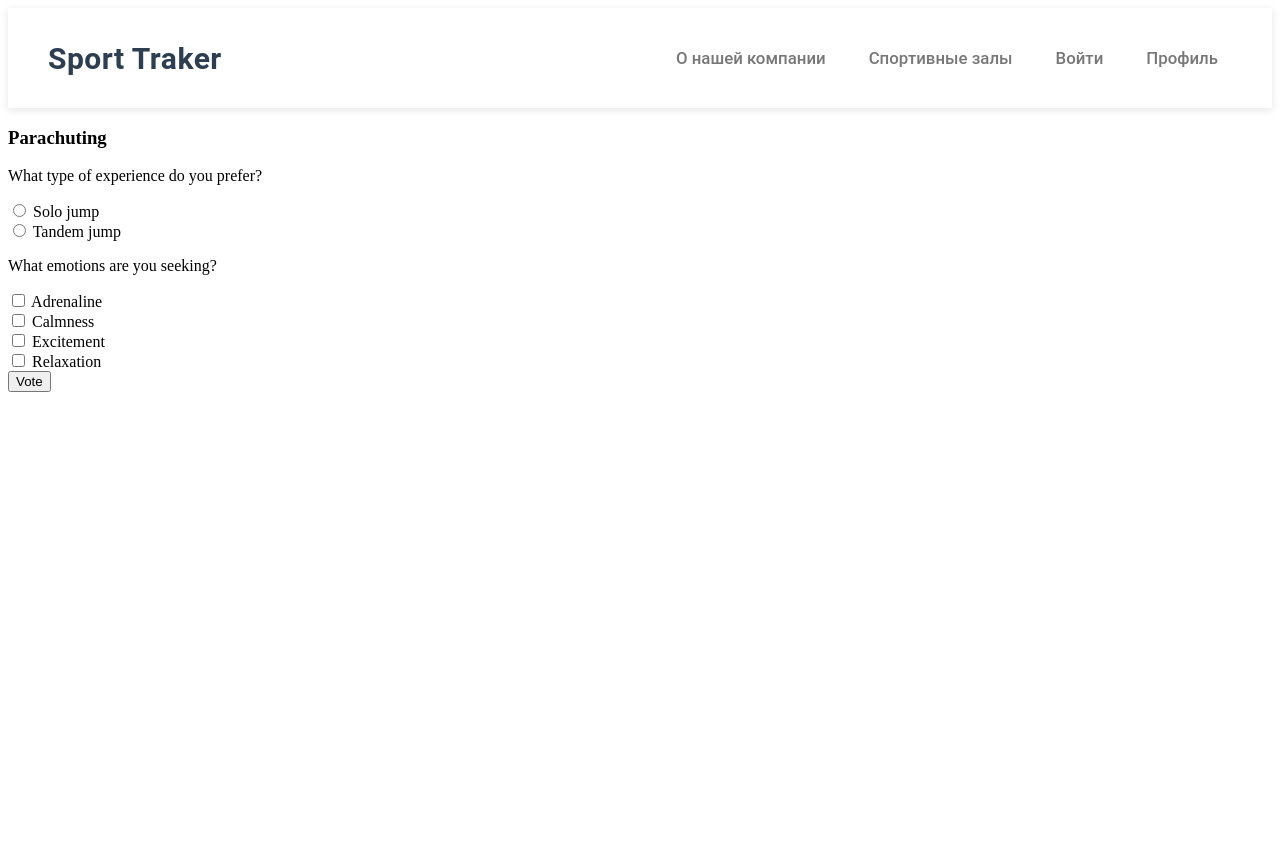
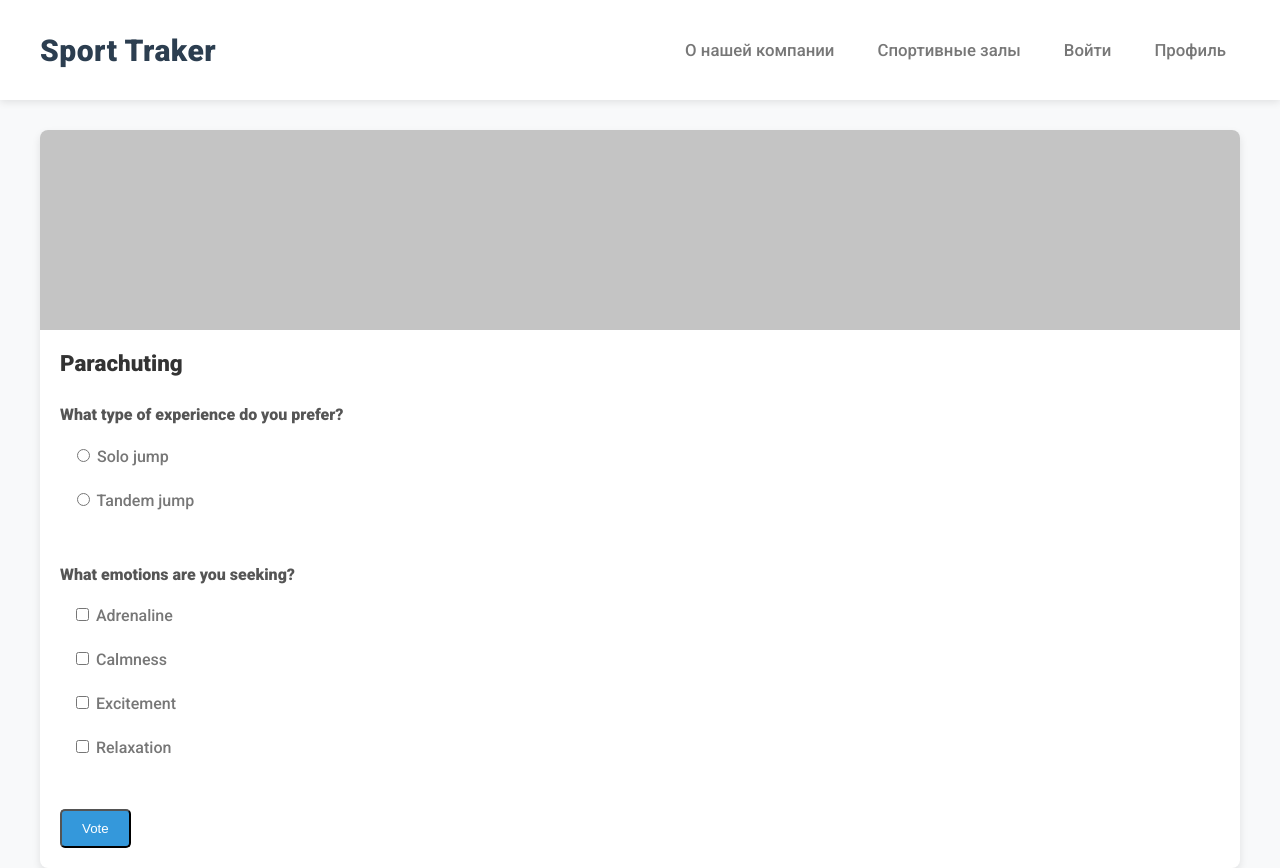
Before and after one commit to MaximSb716/sport_tracker, a Django app: page /survey/ in a window 1280 px wide. Before the commit the page ends 392 px from the top, so only its background shows below. Run offline with Django 5.2, Linux system fonts and the light colour scheme.

Commit message:
Add files via upload

```diff
--- /dev/null
+++ b/main/static/survey.css
@@ -0,0 +1,136 @@
+@import url('https://fonts.googleapis.com/css2?family=Roboto:wght@300&display=swap');
+
+@import url('https://fonts.googleapis.com/css2?family=Roboto:wght@500;900&display=swap');
+
+
+body {
+    margin: 0;
+    font-family: 'Roboto', sans-serif;
+    justify-content: center;
+    align-items: center;
+    min-height: 100vh;
+    background-color: #f8f9fa;
+}
+
+
+.container {
+    display: flex;
+    margin-left: auto;
+    margin-right: auto;
+    margin-top: 30px;
+    flex-wrap: wrap;
+    justify-content: center;
+    max-width: 1200px;
+    width: 100%;
+    gap: 20px;
+}
+
+.item {
+    flex: 1 1 300px;
+    background-color: #ffffff;
+    border-radius: 8px;
+    box-shadow: 0 4px 8px rgba(0, 0, 0, 0.1);
+    overflow: hidden;
+    display: flex;
+    flex-direction: column;
+    transition: transform 0.3s ease;
+}
+
+
+.img {
+    height: 200px;
+    background-size: cover;
+    background-position: center;
+    background-color: #c4c4c4;
+}
+
+.img-first {
+
+}
+
+.img-second {
+
+}
+
+.img-third {
+
+}
+
+.card {
+    padding: 20px;
+    display: flex;
+    flex-direction: column;
+    flex: 1;
+}
+
+.card h3 {
+    margin-top: 0;
+    margin-bottom: 10px;
+    font-size: 1.4em;
+    color: #333333;
+}
+
+.card p {
+    margin-bottom: 15px;
+    color: #555555;
+    line-height: 1.6;
+    flex: 1;
+}
+
+.card_link {
+    text-decoration: none;
+    background-color: #007bff;
+    color: white;
+    padding: 10px 15px;
+    border-radius: 4px;
+    align-self: flex-start;
+    transition: background-color 0.3s ease;
+}
+
+@media (max-width: 768px) {
+    body {
+        padding: 10px;
+    }
+    .container {
+      padding: 0 10px;
+    }
+    .item {
+         flex: 1 1 100%;
+    }
+
+}
+.question {
+    margin-bottom: 20px;
+}
+
+.question p {
+    font-weight: bold;
+    margin-bottom: 10px;
+}
+.options_cards {
+    text-align: left;
+}
+
+.options_cards label {
+    display: block;
+    margin-bottom: 5px;
+}
+.card_link {
+    display: inline-block;
+    padding: 10px 20px;
+    background-color: #3498db;
+    color: white;
+    text-decoration: none;
+    border-radius: 5px;
+    transition: background-color 0.3s ease;
+}
+.options_cards {
+    text-decoration: none;
+    color: #777;
+    font-weight: 500;
+    transition: color 0.3s ease, background-color 0.3s ease;
+    padding: 8px 12px;
+    border-radius: 4px;
+    white-space: nowrap;
+    flex-shrink: 0;
+}
--- a/main/templates/catalog.html
+++ b/main/templates/catalog.html
@@ -18,7 +18,7 @@
           <div class="card">
             <h3>{{category.name}}</h3>
             <p>{{category.description}}</p>
-            <a class="card_link" href="{% url 'voting'%}?id={{category.id}}">Learn more</a>
+            <a class="card_link" href="{% url 'voting'%}?id={{category.id}}">Принять заявку</a>
           </div>
         </div>
         {% endfor %}
--- a/main/templates/new_voting.html
+++ b/main/templates/new_voting.html
@@ -13,11 +13,11 @@
 {% if is_auth %}
 <body>
     <div class="about_us_conteiner">
-        <h1>Создай своё голосование!</h1>
+        <h1>Создайте заявку на получение инвентаря!</h1>
         <form action="/voting/new" method="post">
             {% csrf_token %}
             <div>
-                <p><b>Напиши заголовок голосования</b></p>
+                <p><b>Напиши название предмета</b></p>
                 <input type="text" name="about_label" maxlength="100" required id="id_about_label">
             </div>
             <div>
--- a/main/views.py
+++ b/main/views.py
@@ -21,7 +21,9 @@ def catalog(request):
     return render(request, 'catalog.html', context)
 
 def profile(request):
-    context = {}
+    context = {"is_auth": False}
+    if request.user.is_authenticated:
+        context["is_auth"] = True
     return render(request, 'profile.html', context)
 
 @csrf_exempt
```
Also changed, not shown: main/static/profile.css (+9 -1 lines), main/templates/profile.html (+9 -3 lines), db.sqlite3.
